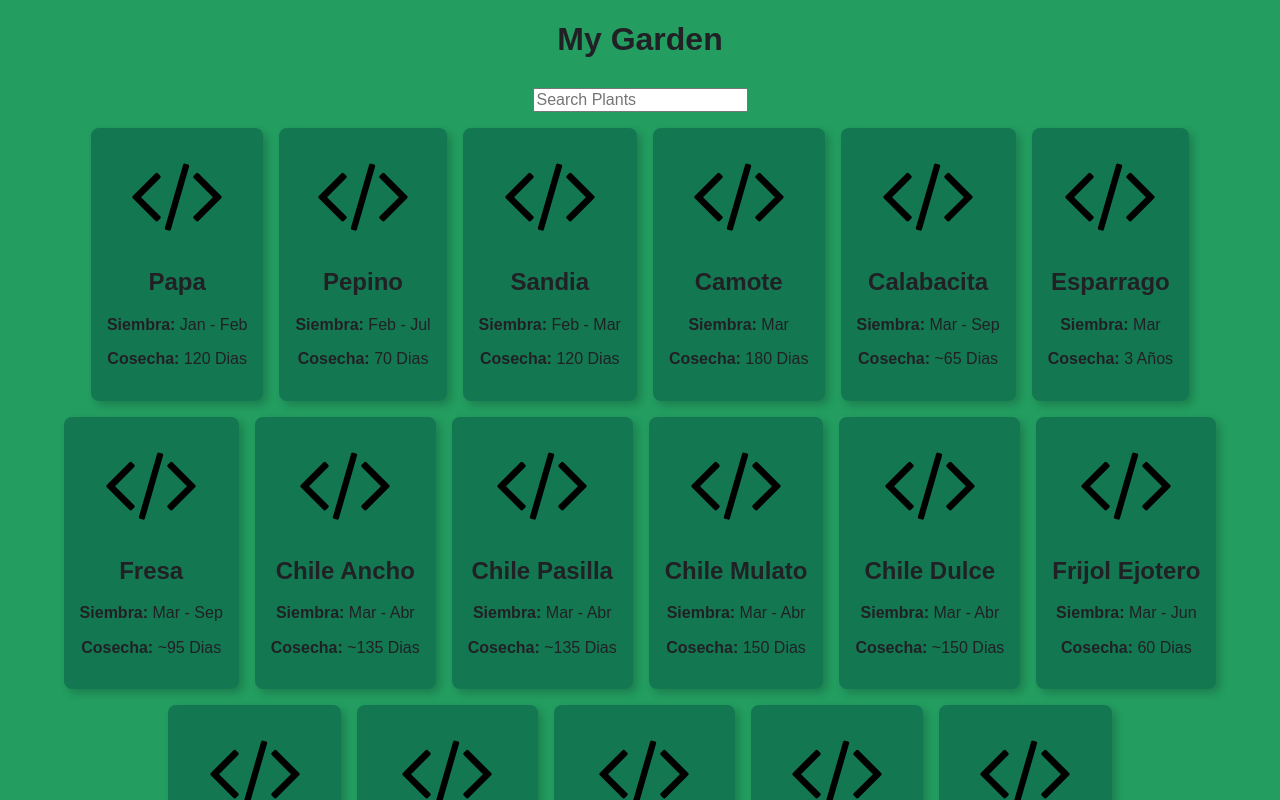
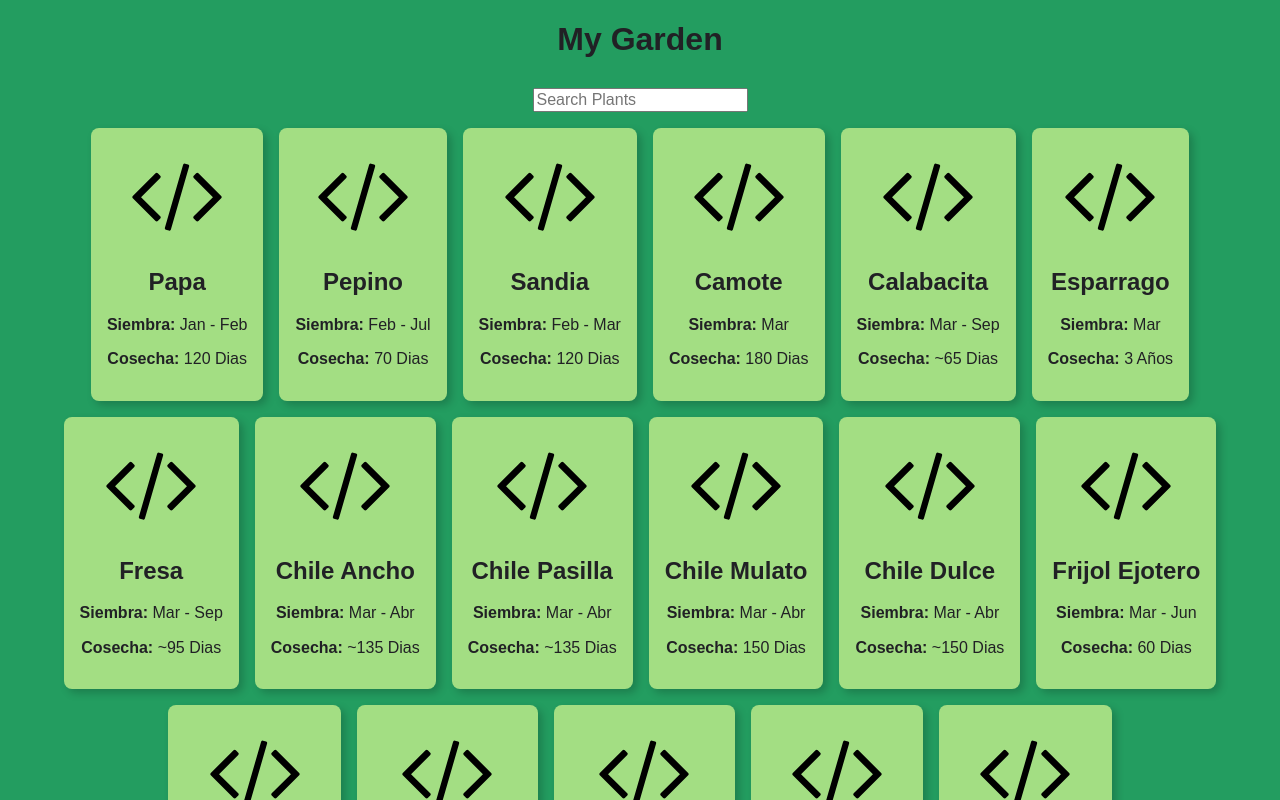
Before and after one commit to dotmotion/Herbalizer, a React (Create React App) app: page / in a window 1280 px wide. Shown: the top 800 px of the page. Built offline with nearby package versions, Linux system fonts and the light colour scheme.

Commit message:
imported css files and fixed some styles

```diff
--- a/src/App.js
+++ b/src/App.js
@@ -2,6 +2,7 @@ import React, { Component } from "react";
 import CardList from "./CardList";
 import SearchBox from "./SearchBox";
 import { plants } from "./plants";
+import "./app.css";
 
 class App extends Component {
   constructor() {
--- a/src/Card.js
+++ b/src/Card.js
@@ -3,7 +3,7 @@ import code from "./code.svg";
 
 const Card = ({ name, type, epSiembra, tCosecha }) => {
   return (
-    <div className="bg-dark-green dib br3 pa3 ma2 grow bw2 shadow-5">
+    <div className="card dib br3 pa3 ma2 grow bw2 shadow-5">
       <img alt="plant" src={code} width="100px" height="100px" />
       <div>
         <h2>{name}</h2>
```
